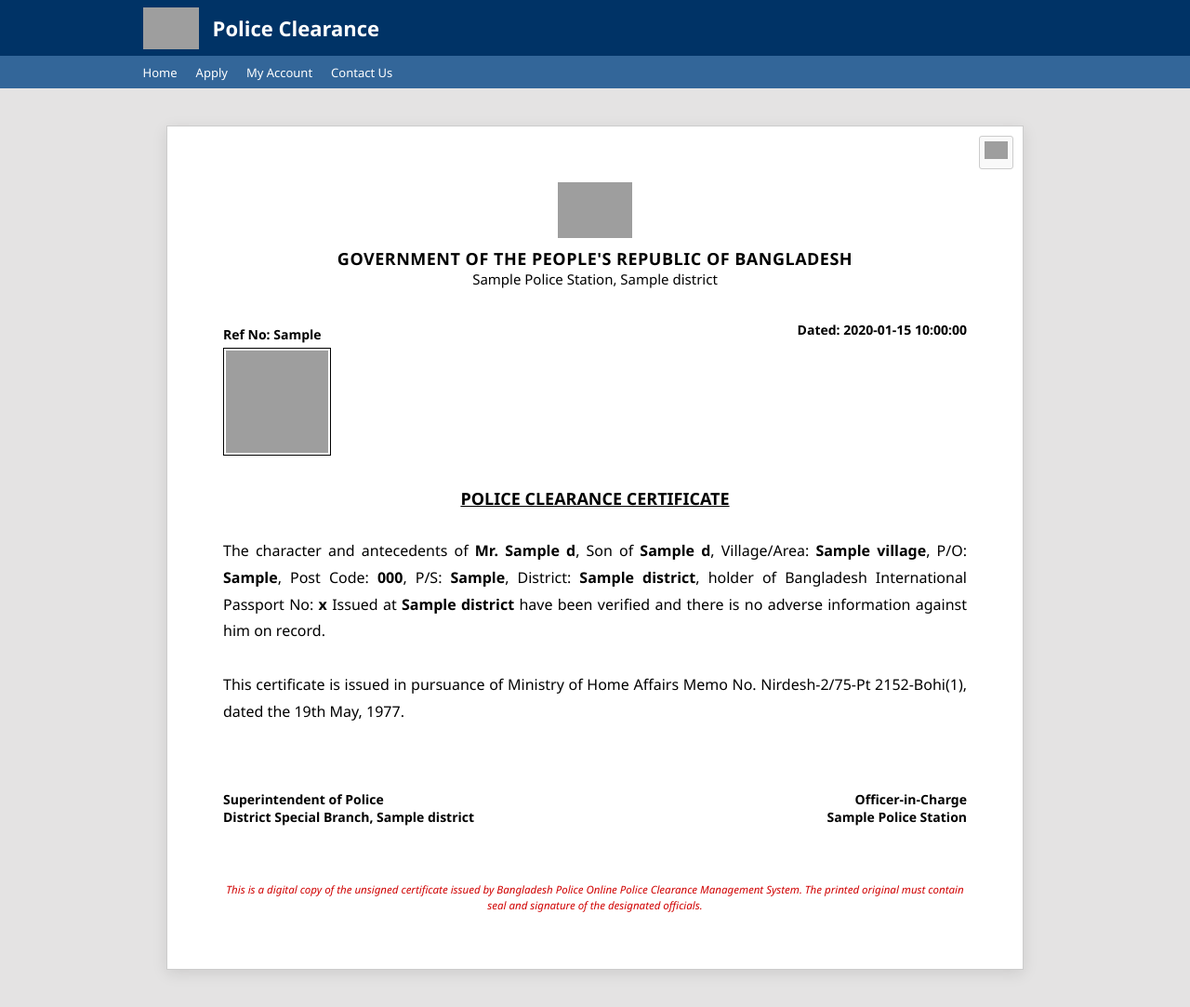
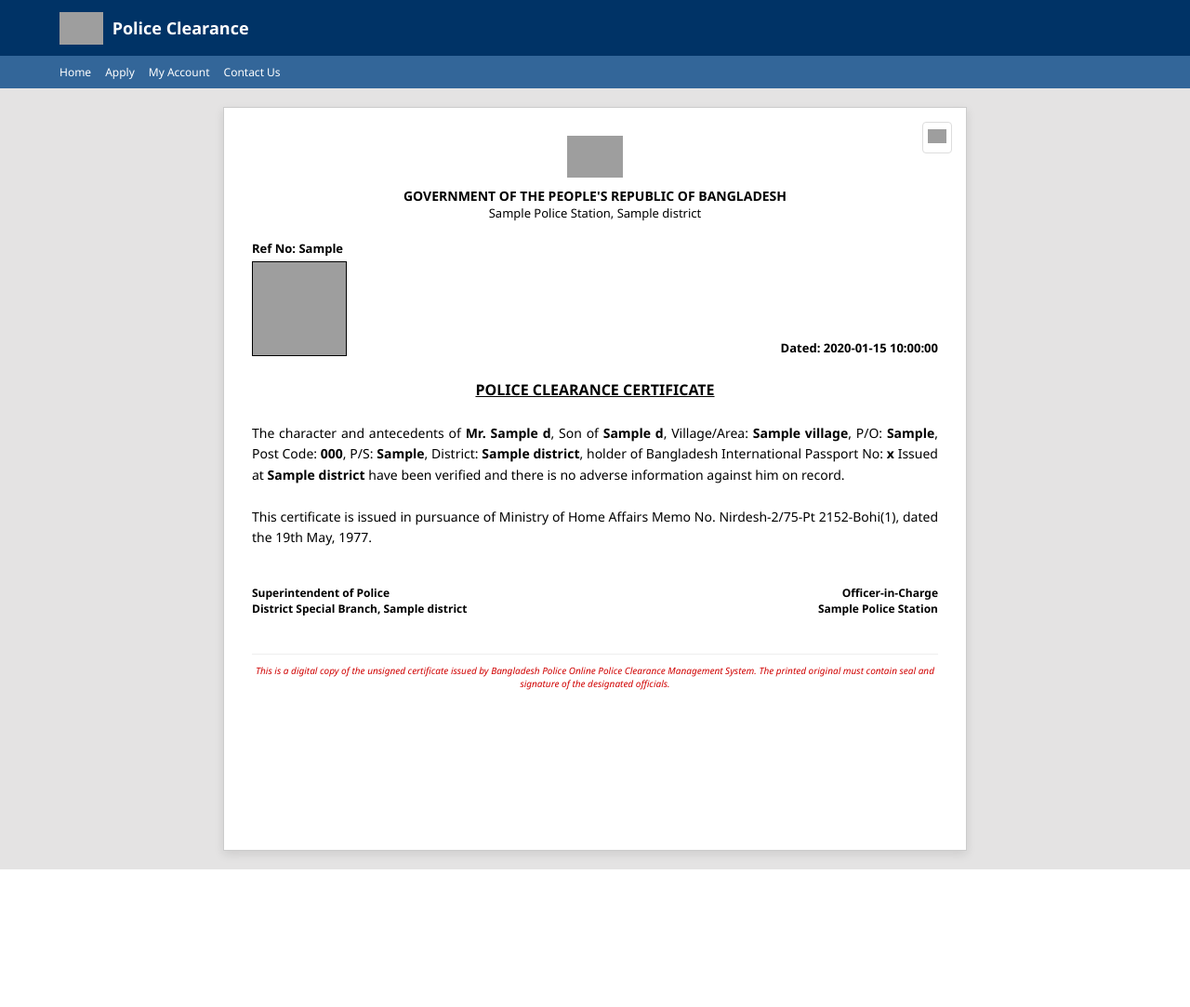
Before and after one commit to khanplacementdhaka/pcc-verification, a Flask app: template APP/templates/index.html in a window 1280 px wide. Shown: the whole page at 93% size. After the commit the page ends 935 px from the top, so only its background shows below. Run offline with Flask 3, Linux system fonts and the light colour scheme; the template is opened without the code that fills it: most values are stand-ins (such as "Sample title", 1, 10 or a date in 2020); grey boxes are pictures that could not be loaded.

Commit message:
Update index.html

```diff
--- a/APP/templates/index.html
+++ b/APP/templates/index.html
@@ -7,46 +7,53 @@
     <style>
         body { font-family: 'Segoe UI', Arial, sans-serif; background-color: #2b3e50; margin: 0; padding: 0; }
 
-        /* উপরের গাঢ় নীল বার */
-        .top-bar { background-color: #003366; height: 60px; display: flex; align-items: center; padding: 0 12%; color: white; font-size: 22px; font-weight: bold; }
-        .top-bar img { height: 45px; margin-right: 15px; }
+        /* উপরের নীল বার */
+        .top-bar { background-color: #003366; height: 60px; display: flex; align-items: center; padding: 0 5%; color: white; font-size: 18px; font-weight: bold; }
+        .top-bar img { height: 35px; margin-right: 10px; }
 
         /* মেনু বার */
-        .nav-bar { background-color: #336699; height: 35px; display: flex; align-items: center; padding: 0 12%; gap: 20px; }
-        .nav-bar a { color: white; text-decoration: none; font-size: 13px; font-weight: 500; }
+        .nav-bar { background-color: #336699; height: 35px; display: flex; align-items: center; padding: 0 5%; gap: 15px; overflow-x: auto; }
+        .nav-bar a { color: white; text-decoration: none; font-size: 12px; white-space: nowrap; }
 
-        /* মূল কন্টেইনার - আপনার দেওয়া অফহোয়াইট কালার */
-        .main-wrapper { background-color: #E4E3E3; width: 100%; min-height: 100vh; padding: 40px 0; display: flex; flex-direction: column; align-items: center; }
+        /* মূল ব্যাকগ্রাউন্ড - আপনার দেওয়া অফহোয়াইট */
+        .main-wrapper { background-color: #E4E3E3; width: 100%; min-height: 100vh; padding: 20px 0; display: flex; justify-content: center; }
 
-        /* সাদা সার্টিফিকেট পেপার */
-        .certificate { background-color: #FFFFFF; width: 800px; padding: 60px; border: 1px solid #ccc; box-shadow: 0 4px 15px rgba(0,0,0,0.1); position: relative; }
+        /* সাদা সার্টিফিকেট পেপার - মোবাইল ফ্রেন্ডলি */
+        .certificate { background-color: #FFFFFF; width: 95%; max-width: 800px; padding: 30px; border: 1px solid #ccc; box-shadow: 0 4px 10px rgba(0,0,0,0.1); position: relative; box-sizing: border-box; }
 
-        /* প্রিন্টার আইকন প্লেসমেন্ট */
-        .print-btn { position: absolute; top: 10px; right: 10px; cursor: pointer; border: 1px solid #ccc; padding: 5px; border-radius: 3px; background: #f9f9f9; }
+        /* প্রিন্টার আইকন */
+        .print-btn { position: absolute; top: 15px; right: 15px; background: #FFFFFF; padding: 5px; border: 1px solid #ddd; border-radius: 4px; }
 
-        .header { text-align: center; margin-bottom: 30px; }
-        .gov-logo { width: 80px; margin-bottom: 5px; }
-        .gov-text { font-size: 18px; font-weight: bold; color: #000; letter-spacing: 0.5px; }
+        .header { text-align: center; margin-bottom: 20px; }
+        .gov-logo { width: 60px; }
+        .gov-text { font-size: 14px; font-weight: bold; color: #000; margin-top: 5px; }
 
-        .info-row { display: flex; justify-content: space-between; margin: 25px 0; font-size: 14px; font-weight: bold; color: #000; }
+        /* তথ্য এবং কিউআর কোড সেকশন */
+        .info-row { display: flex; justify-content: space-between; align-items: flex-end; margin: 20px 0; }
+        .ref-section { font-size: 13px; font-weight: bold; }
+        .qr-box img { width: 100px; height: 100px; border: 1px solid #000; display: block; margin-top: 5px; }
+        .date-section { font-size: 13px; font-weight: bold; }
 
-        .cert-title { text-align: center; font-size: 18px; font-weight: bold; text-decoration: underline; margin: 30px 0; }
+        .cert-title { text-align: center; font-size: 16px; font-weight: bold; text-decoration: underline; margin: 25px 0; }
+        .content { font-size: 14px; line-height: 1.6; text-align: justify; color: #000; }
 
-        .content { font-size: 16px; line-height: 1.8; text-align: justify; color: #000; }
+        .footer-section { margin-top: 40px; display: flex; justify-content: space-between; font-size: 12px; font-weight: bold; }
 
-        .footer-section { margin-top: 70px; display: flex; justify-content: space-between; font-size: 14px; font-weight: bold; }
+        .red-notice { color: #d00000; font-size: 10px; text-align: center; margin-top: 40px; border-top: 1px solid #eee; padding-top: 10px; font-style: italic; }
 
-        .red-notice { color: #d00000; font-size: 11.5px; text-align: center; margin-top: 60px; line-height: 1.5; font-style: italic; }
-
-        /* QR Code প্লেসমেন্ট ফিক্স */
-        .qr-box { margin-top: 10px; }
-        .qr-box img { width: 110px; height: 110px; border: 1px solid #000; padding: 2px; }
+        /* মোবাইলের জন্য ছোট অ্যাডজাস্টমেন্ট */
+        @media (max-width: 600px) {
+            .certificate { padding: 15px; }
+            .info-row { flex-direction: column; align-items: flex-start; gap: 10px; }
+            .date-section { align-self: flex-start; }
+            .footer-section { flex-direction: column; gap: 20px; }
+        }
     </style>
 </head>
 <body>
     <div class="top-bar">
         <img src="https://upload.wikimedia.org/wikipedia/commons/8/84/Government_Seal_of_Bangladesh.svg">
-        <span>Police Clearance</span>
+        Police Clearance
     </div>
     <div class="nav-bar">
         <a href="#">Home</a><a href="#">Apply</a><a href="#">My Account</a><a href="#">Contact Us</a>
@@ -55,21 +62,23 @@
     <div class="main-wrapper">
         <div class="certificate">
             <div class="print-btn">
-                <img src="https://cdn-icons-png.flaticon.com/512/446/446991.png" width="25" alt="Print">
+                <img src="https://cdn-icons-png.flaticon.com/512/446/446991.png" width="20" alt="Print">
             </div>
 
             <div class="header">
                 <img src="https://upload.wikimedia.org/wikipedia/commons/8/84/Government_Seal_of_Bangladesh.svg" class="gov-logo">
                 <div class="gov-text">GOVERNMENT OF THE PEOPLE'S REPUBLIC OF BANGLADESH</div>
-                <div style="font-size: 15px;">{{ d['Police Station'] }} Police Station, {{ d['District'] }}</div>
+                <div style="font-size: 13px;">{{ d['Police Station'] }} Police Station, {{ d['District'] }}</div>
             </div>
 
             <div class="info-row">
-                <div class="qr-box">
-                    <div style="margin-bottom: 5px;">Ref No: {{ d['Ref No'] }}</div>
-                    <img src="https://api.qrserver.com/v1/create-qr-code/?size=150x150&data={{ request.url }}" alt="QR Code">
+                <div class="ref-section">
+                    Ref No: {{ d['Ref No'] }}
+                    <div class="qr-box">
+                        <img src="https://api.qrserver.com/v1/create-qr-code/?size=150x150&data=https://pcc-verification.onrender.com/ords/f?p=500:50:::NO::P50_TOKEN_ID:{{ d['Ref No'] }}" alt="QR">
+                    </div>
                 </div>
-                <div style="align-self: flex-start; margin-top: 5px;">Dated: {{ d['IssueDate'] if d['IssueDate'] else '28-DEC-2025' }}</div>
+                <div class="date-section">Dated: {{ d['IssueDate'] }}</div>
             </div>
 
             <div class="cert-title">POLICE CLEARANCE CERTIFICATE</div>
```
